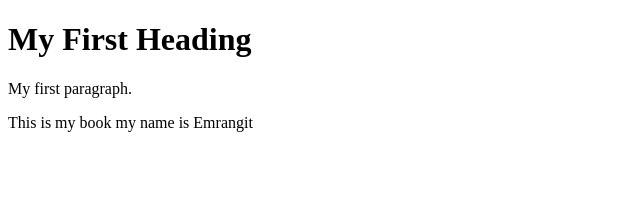
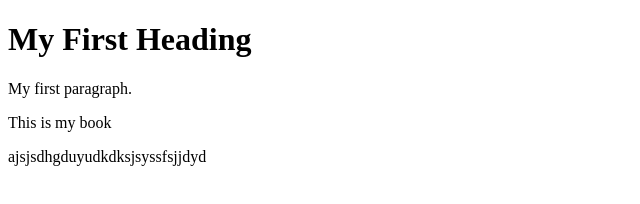
Before and after one commit to 444amran/PGDNSTU, a plain HTML site: page PGDNSTU.html in a window 1280 px wide. Shown: the whole page, without its empty margins (0-640 px from the left). Drawn offline with Linux system fonts and the light colour scheme.

Commit message:
Initialization

```diff
--- a/PGDNSTU.html
+++ b/PGDNSTU.html
@@ -7,9 +7,12 @@
 <p>My first paragraph.</p>
 <h>
     This is my book
-    my name is Emrangit
+
 
 </h>
+<p>
+    ajsjsdhgduyudkdksjsyssfsjjdyd
+</p>
 
 </body>
 </html>
```
